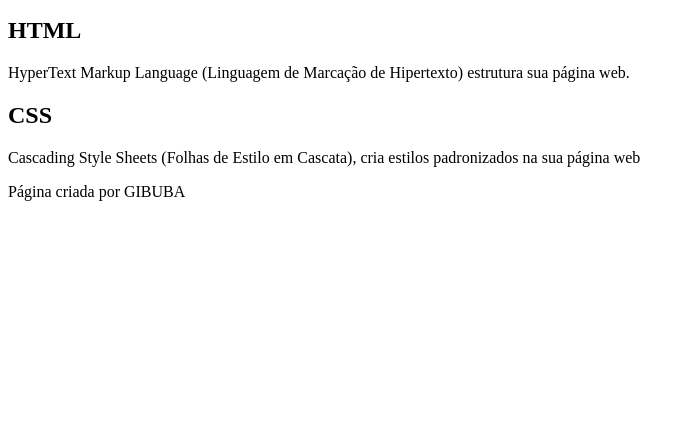
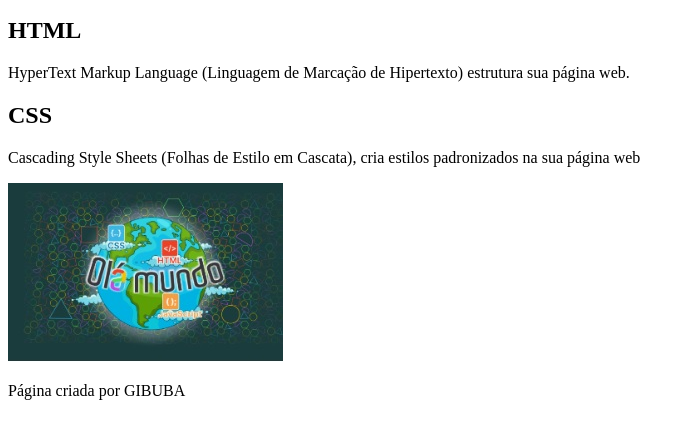
Before and after one commit to GIBUBA/Hello-World, a plain HTML site: page index.html in a window 1280 px wide. Shown: the part 101-540 px from the top of the page, without its empty margins (0-695 px from the left). Drawn offline with Linux system fonts and the light colour scheme.

Commit message:
Finalizando a pasta HTML

```diff
--- a/index.html
+++ b/index.html
@@ -18,7 +18,7 @@
 
             <h2>CSS</h2>
             <P>Cascading Style Sheets (Folhas de Estilo em Cascata), cria estilos padronizados na sua página web</P>
-
+            <img src="imagem/Olá Mundo.jpg" alt="imagem com figuras geométricas ao fundo e uma figura do planeta Terra">
          </section>
 
         <footer>
```
Also changed, not shown: Imagem/Olá Mundo.jpg (added).
